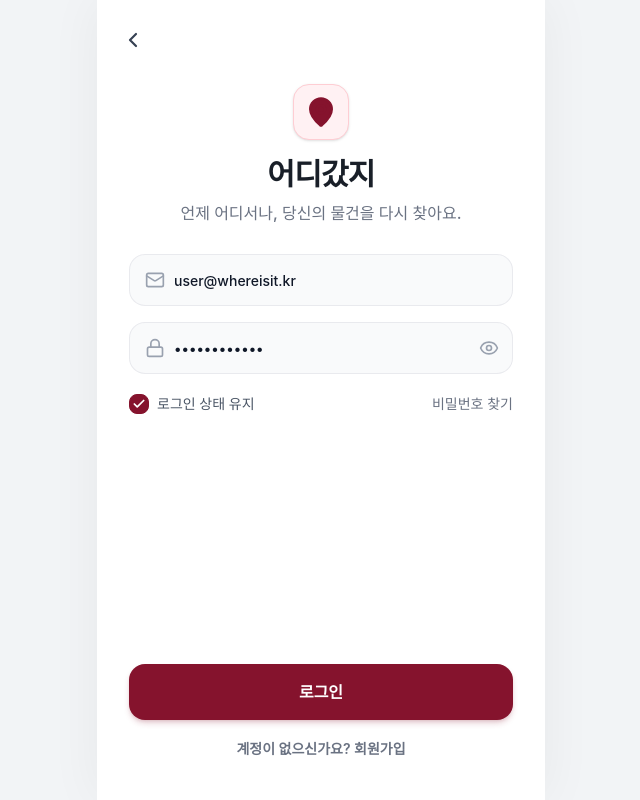
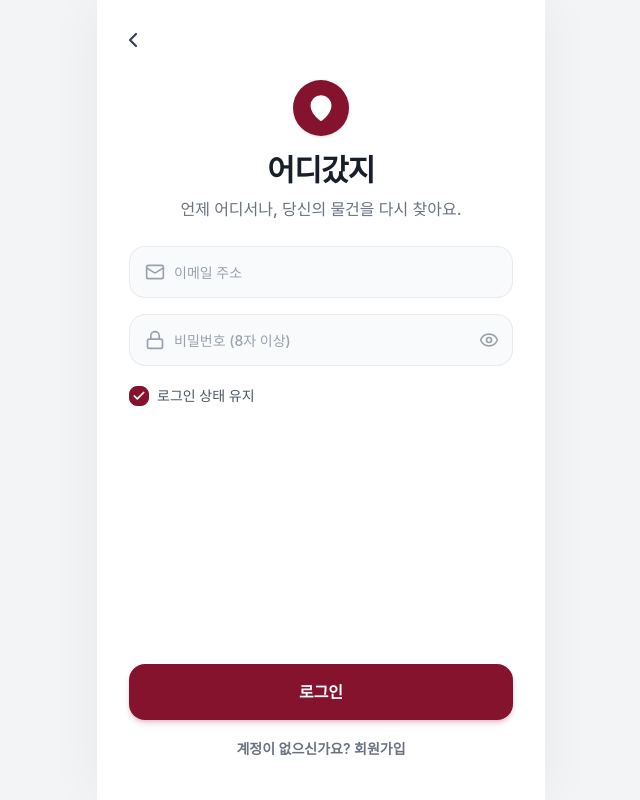
Before and after one commit to Ahnjisan/Where_is_it, a Next.js app in the folder frontend/: page /signin in a window 1280 px wide. Shown: the whole page, without its empty margins (319-959 px from the left). Built offline with nearby package versions, Linux system fonts and the light colour scheme.

Commit message:
fix(frontend): login page UI 기본값설정 및 카드 수정
- 기본값 설정 삭제
- 비밀번호 찾기 기능 삭제
- 로고 변경 및 클릭 시 링크 이동 삭제

```diff
--- a/frontend/src/app/signin/page.js
+++ b/frontend/src/app/signin/page.js
@@ -3,7 +3,7 @@
 import React, { useState } from "react";
 import Link from "next/link";
 import { useRouter } from "next/navigation";
-import { Mail, Lock, Eye, EyeOff, Check, ChevronLeft } from "lucide-react";
+import { Mail, Lock, Eye, EyeOff, Check, ChevronLeft, MapPin } from "lucide-react";
 import BrandLogo from "@/components/common/BrandLogo";
 import { useApp } from "@/context/AppContext";
 
@@ -11,8 +11,8 @@ export default function SigninPage() {
   const router = useRouter();
   const { lang, t, showToast } = useApp();
 
-  const [email, setEmail] = useState("user@whereisit.kr");
-  const [password, setPassword] = useState("password1234");
+  const [email, setEmail] = useState("");
+  const [password, setPassword] = useState("");
   const [showPassword, setShowPassword] = useState(false);
   const [keepLoggedIn, setKeepLoggedIn] = useState(true);
   const [isLoading, setIsLoading] = useState(false);
@@ -27,6 +27,24 @@ export default function SigninPage() {
       showToast(lang === "ko" ? "비밀번호를 입력해 주세요." : "Please enter your password.", "error");
       return;
     }
+
+    // 이메일 규칙(@ 포함) 또는 비밀번호 8자 이상 규칙 검증
+    if (!email.includes("@") || password.length < 8) {
+      showToast(
+        lang === "ko"
+          ? "이메일 및 비밀번호 오류입니다."
+          : "Invalid email or password.",
+        "error"
+      );
+      return;
+    }
+
+    // 백엔드 API 연동 전 전달값 확인 콘솔 로그
+    console.log("[Signin] 로그인 요청 데이터:", {
+      email,
+      password,
+      keepLoggedIn,
+    });
 
     setIsLoading(true);
     setTimeout(() => {
@@ -53,18 +71,23 @@ export default function SigninPage() {
         </button>
       </div>
 
-      {/* 로고 & 타이틀 */}
-      <div className="my-5">
-        <BrandLogo
-          size="md"
-          subtitle={t.appSubLogin}
-          align="center"
-          lang={lang}
-        />
+      {/* 로고 & 타이틀: 아이콘은 메인(rootpage)의 원형 핀 배지, 폰트 사이즈는 회원가입과 동일 */}
+      <div className="my-4 flex flex-col items-center text-center select-none">
+        <div className="w-14 h-14 rounded-full bg-[#85132d] flex items-center justify-center text-white mb-4 shadow-sm">
+          <MapPin className="w-7 h-7 fill-white" />
+        </div>
+        <h1 className="text-2xl sm:text-3xl font-extrabold tracking-tight text-[#191f28] mb-2">
+          {lang === "ko" ? "어디갔지" : "Where Is It"}
+        </h1>
+        {t.appSubLogin && (
+          <p className="text-sm sm:text-base text-gray-500 font-medium max-w-xs leading-relaxed">
+            {t.appSubLogin}
+          </p>
+        )}
       </div>
 
       {/* 로그인 폼 */}
-      <form onSubmit={handleSubmit} className="flex-1 flex flex-col justify-between max-w-sm mx-auto w-full">
+      <form onSubmit={handleSubmit} noValidate className="flex-1 flex flex-col justify-between max-w-sm mx-auto w-full">
         <div className="space-y-4 my-2">
           {/* 이메일 */}
           <div className="relative">
@@ -75,7 +98,7 @@ export default function SigninPage() {
               type="email"
               value={email}
               onChange={(e) => setEmail(e.target.value)}
-              placeholder={t.emailPlaceholder}
+              placeholder={lang === "ko" ? "이메일 주소" : "Email address"}
               className="w-full h-13 pl-11 pr-4 rounded-2xl bg-gray-50/90 border border-gray-200/80 text-sm font-medium text-gray-900 placeholder:text-gray-400 focus:bg-white focus:outline-none focus:ring-2 focus:ring-[#85132d]/20 focus:border-[#85132d] transition-all"
             />
           </div>
@@ -89,7 +112,7 @@ export default function SigninPage() {
               type={showPassword ? "text" : "password"}
               value={password}
               onChange={(e) => setPassword(e.target.value)}
-              placeholder={t.pwPlaceholderLogin}
+              placeholder={lang === "ko" ? "비밀번호 (8자 이상)" : "Password (8+ characters)"}
               className="w-full h-13 pl-11 pr-11 rounded-2xl bg-gray-50/90 border border-gray-200/80 text-sm font-medium text-gray-900 placeholder:text-gray-400 focus:bg-white focus:outline-none focus:ring-2 focus:ring-[#85132d]/20 focus:border-[#85132d] transition-all"
             />
             <button
@@ -102,8 +125,8 @@ export default function SigninPage() {
             </button>
           </div>
 
-          {/* 옵션 행: 로그인 상태 유지 & 비밀번호 찾기 */}
-          <div className="flex items-center justify-between pt-1">
+          {/* 옵션 행: 로그인 상태 유지 */}
+          <div className="flex items-center justify-start pt-1">
             <label className="flex items-center gap-2 cursor-pointer select-none group">
               <div
                 className={`w-5 h-5 rounded-lg border flex items-center justify-center transition-all ${
@@ -119,21 +142,6 @@ export default function SigninPage() {
                 {t.keepLoggedIn}
               </span>
             </label>
-
-            <button
-              type="button"
-              onClick={() =>
-                showToast(
-                  lang === "ko"
-                    ? "비밀번호 재설정 링크가 이메일로 전송되었습니다."
-                    : "Password reset link has been sent to your email.",
-                  "info"
-                )
-              }
-              className="text-xs sm:text-sm text-gray-500 hover:text-gray-900 font-medium transition-colors"
-            >
-              {t.findPassword}
-            </button>
           </div>
         </div>
 
--- a/frontend/src/components/common/BrandLogo.jsx
+++ b/frontend/src/components/common/BrandLogo.jsx
@@ -3,13 +3,13 @@
 import React from "react";
 import { MapPin } from "lucide-react";
 
-export default function BrandLogo({ size = "md", subtitle = "", align = "center", lang = "ko" }) {
+export default function BrandLogo({ size = "md", subtitle = "", align = "center", lang = "ko", clickable = true }) {
   const isKo = lang === "ko";
   const titleText = isKo ? "어디갔지" : "Where Is It";
 
   if (size === "sm") {
     return (
-      <div className="flex items-center gap-2 cursor-pointer select-none">
+      <div className={`flex items-center gap-2 ${clickable ? "cursor-pointer" : "cursor-default"} select-none`}>
         <div className="w-7 h-7 rounded-full bg-[#85132d] flex items-center justify-center text-white shadow-sm">
           <MapPin className="w-4 h-4 fill-white" />
         </div>
```
